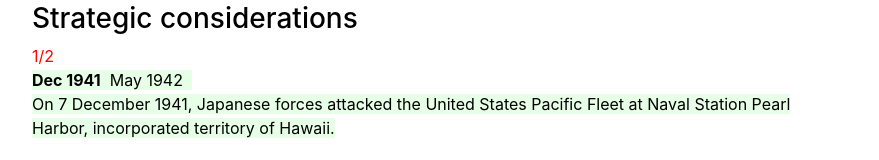
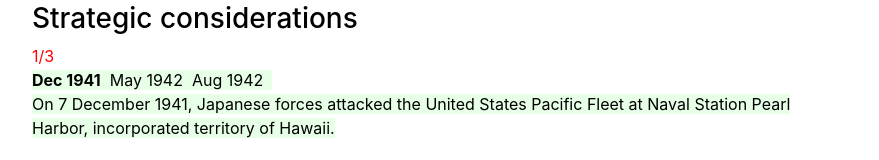
Before and after one commit to MarkSaravi/zoomable-documents, a React (Create React App) app: page /ww2 in a window 1280 px wide. Shown: the part 190-350 px from the top of the page, without its empty margins (32-911 px from the left). Built offline with nearby package versions, Linux system fonts and the light colour scheme.

Commit message:
tabbing third item

```diff
--- a/src/data/ww2-str-con.ts
+++ b/src/data/ww2-str-con.ts
@@ -22,6 +22,7 @@ const strtimeline: Sentences = {
             content: 'Dec 1941&nbsp;&nbsp;',
             positions: {
                 1: { after: FIRST_SENTENCE_ID },
+                2: { after: FIRST_SENTENCE_ID },
             }
         },
         {
@@ -36,14 +37,31 @@ const strtimeline: Sentences = {
             content: 'May 1942&nbsp;&nbsp;',
             positions: {
                 0: { after: 'strtmh-0-b' },
+                2: { after: 'strtmh-0' },
+            }
+        },
+        {
+            id: 'strtmh-2-b',
+            content: '<b>Aug 1942</b>&nbsp;&nbsp;',
+            positions: {
+                2: { after: 'strtmh-1' },
+            }
+        },
+        {
+            id: 'strtmh-2',
+            content: 'Aug 1942&nbsp;&nbsp;',
+            positions: {
+                0: { after: 'strtmh-1' },
+                1: { after: 'strtmh-1-b' },
             }
         },
         {
             id: 'strtmhend',
             content: '<br>',
             positions: {
-                0: { after: 'strtmh-1' },
-                1: { after: 'strtmh-1-b' },
+                0: { after: 'strtmh-2' },
+                1: { after: 'strtmh-2' },
+                2: { after: 'strtmh-2-b' },
             }
         },
         {
@@ -54,10 +72,17 @@ const strtimeline: Sentences = {
             }
         },
         {
-            id: 'strtm-3',
+            id: 'strtm-2',
             content: 'The Japanese made two attempts to continue their strategic initiative, and offensively extend their outer defensive perimeter in the south and central Pacific to where they could threaten Australia and Hawaii or the U.S. West Coast.',
             positions: {
                 1: { after: 'strtmhend' }
+            }
+        },
+        {
+            id: 'strtm-3',
+            content: `By August, the Japanese had about 900 naval troops on Tulagi and nearby islands and 2,800 personnel (2,200 being Korean forced laborers and trustees as well as Japanese construction specialists) on Guadalcanal`,
+            positions: {
+                2: { after: 'strtmhend' }
             }
         },
     ]
```
